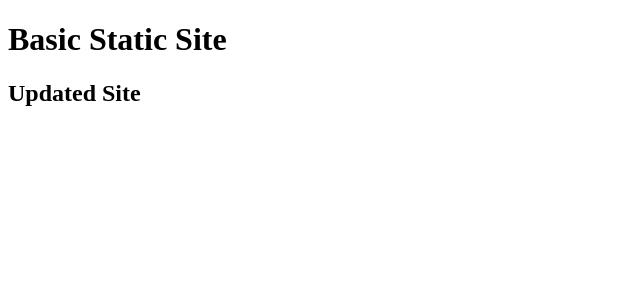
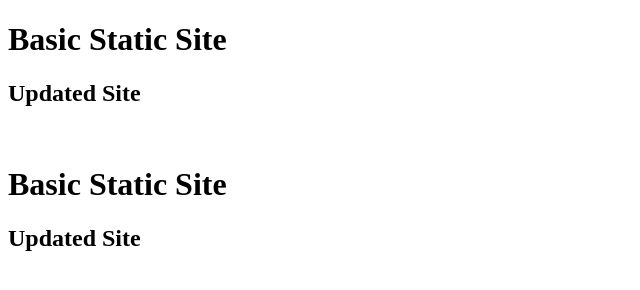
Before and after one commit to sharmayash08/static-site-using-jenkins, a plain HTML site: page index.html in a window 1280 px wide. Shown: the whole page, without its empty margins (0-640 px from the left). Drawn offline with Linux system fonts and the light colour scheme.

Commit message:
Testing Pipeline 2

```diff
--- a/index.html
+++ b/index.html
@@ -8,5 +8,10 @@
   <body>
     <h1>Basic Static Site</h1>
     <h2>Updated Site</h2>
+
+    <br />
+
+    <h1>Basic Static Site</h1>
+    <h2>Updated Site</h2>
   </body>
 </html>
```
